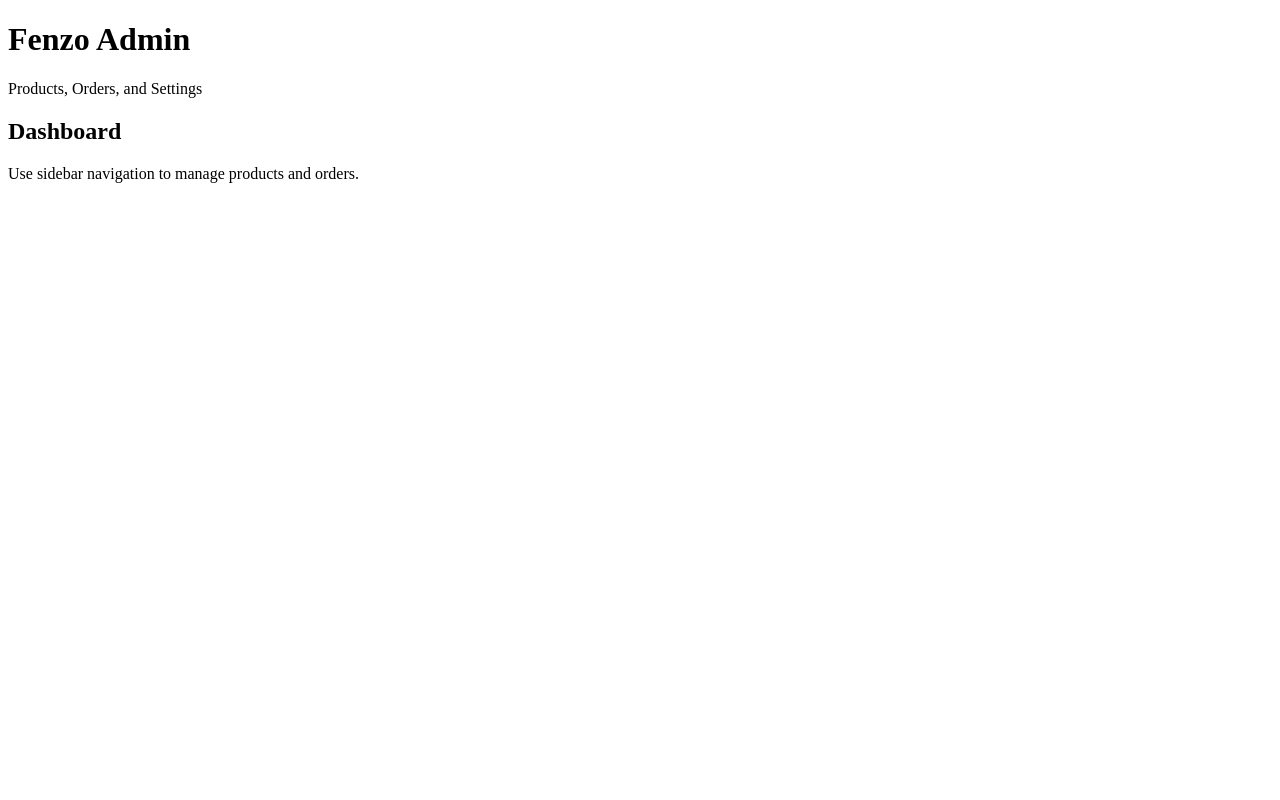
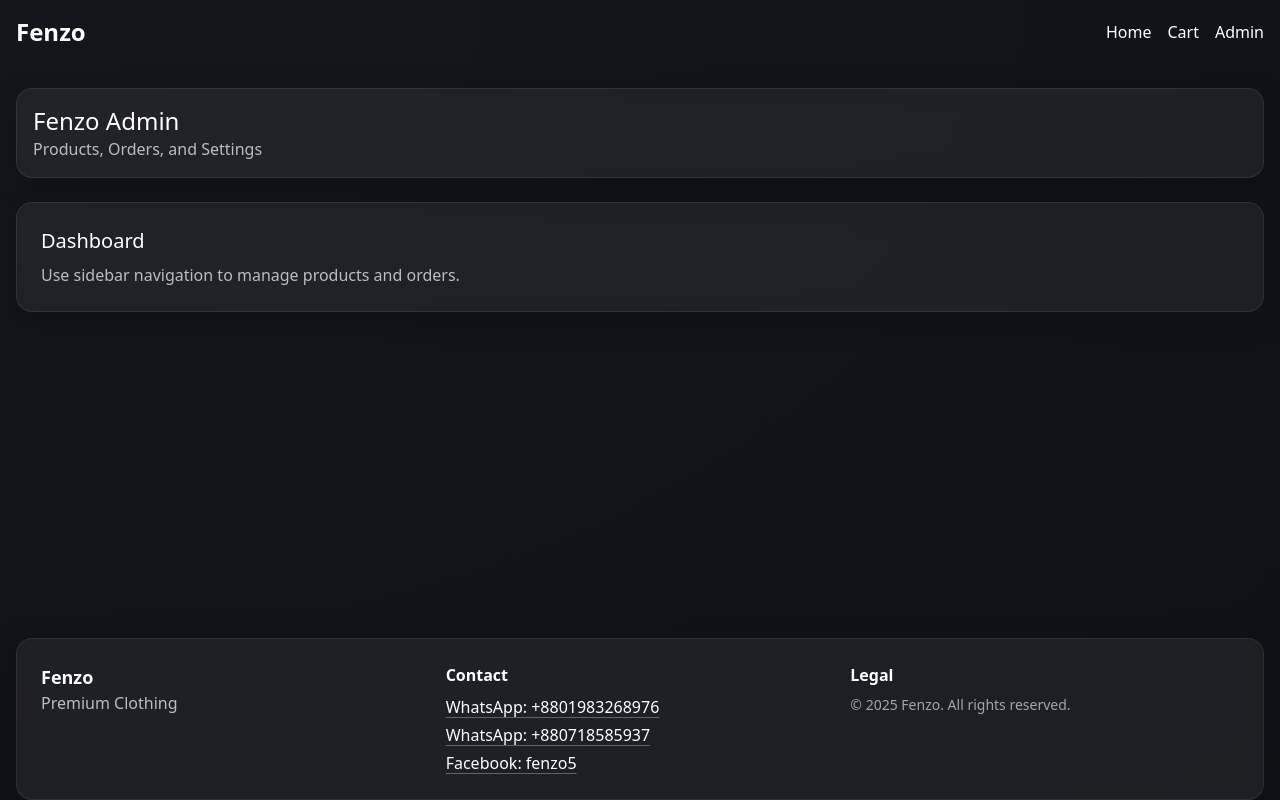
Before and after one commit to arafathosen28/Fenzo, a Next.js app: page /admin in a window 1280 px wide. Built offline with nearby package versions, Linux system fonts and the light colour scheme.

Commit message:
Add files via upload

```diff
--- /dev/null
+++ b/app/globals.css
@@ -0,0 +1,33 @@
+@tailwind base;
+@tailwind components;
+@tailwind utilities;
+
+:root {
+  --bg-start: #14161c;
+  --bg-end: #0f1116;
+}
+
+html, body {
+  height: 100%;
+  color-scheme: dark;
+}
+
+body {
+  @apply text-white;
+  background: radial-gradient(ellipse at top left, var(--bg-start), var(--bg-end));
+}
+
+.glass {
+  backdrop-filter: blur(8px);
+  background: rgba(255, 255, 255, 0.06);
+  border: 1px solid rgba(255, 255, 255, 0.08);
+  box-shadow: 0 8px 30px rgba(0, 0, 0, 0.25);
+}
+
+.btn-glass {
+  @apply rounded-full border border-white/20 bg-white/10 backdrop-blur-sm px-5 py-2 transition-all duration-300 hover:-translate-y-0.5 hover:bg-white/20;
+}
+
+.link {
+  @apply underline decoration-white/30 underline-offset-4 hover:decoration-accent;
+}
--- /dev/null
+++ b/app/layout.tsx
@@ -0,0 +1,29 @@
+import type { Metadata } from 'next'
+import './globals.css'
+import { Navbar } from '@/components/Navbar'
+import { Footer } from '@/components/Footer'
+import Providers from '@/components/Providers'
+
+export const metadata: Metadata = {
+  title: 'Fenzo — Premium Clothing',
+  description: 'Fenzo — premium glassy fashion storefront.',
+  icons: [{ rel: 'icon', url: '/favicon.ico' }],
+}
+
+export default function RootLayout({ children }: { children: React.ReactNode }) {
+  return (
+    <html lang="en">
+      <body>
+        <Providers>
+          <div className="min-h-screen flex flex-col">
+            <Navbar />
+            <main className="flex-1 container mx-auto px-4 py-6">
+              {children}
+            </main>
+            <Footer />
+          </div>
+        </Providers>
+      </body>
+    </html>
+  )
+}
--- /dev/null
+++ b/app/page.tsx
@@ -0,0 +1,43 @@
+'use client'
+import Image from 'next/image'
+import Link from 'next/link'
+import { useQuery } from '@tanstack/react-query'
+import { getFeaturedProducts } from '@/lib/utils'
+import { ProductCard } from '@/components/ProductCard'
+
+export default function HomePage() {
+  const { data, isLoading } = useQuery({
+    queryKey: ['featured'],
+    queryFn: getFeaturedProducts
+  })
+
+  return (
+    <div>
+      <section className="glass rounded-2xl p-6 mb-8">
+        <h1 className="text-3xl font-semibold">Fenzo — প্রিমিয়াম কালেকশন</h1>
+        <p className="text-white/70 mt-2">গ্লাসি লুক, এ্যালিগ্যান্ট স্টাইল।</p>
+        <div className="mt-4 flex gap-3">
+          <Link href="#catalog" className="btn-glass">Browse Now</Link>
+          <Link href="/cart" className="btn-glass">কার্ট দেখুন</Link>
+        </div>
+      </section>
+
+      <section id="catalog">
+        <h2 className="text-2xl mb-4">Featured Products</h2>
+        {isLoading ? (
+          <div className="grid grid-cols-2 md:grid-cols-3 lg:grid-cols-4 gap-4">
+            {Array.from({ length: 8 }).map((_, i) => (
+              <div key={i} className="glass rounded-2xl h-72 animate-pulse" />
+            ))}
+          </div>
+        ) : (
+          <div className="grid grid-cols-2 md:grid-cols-3 lg:grid-cols-4 gap-4">
+            {data?.map((p) => (
+              <ProductCard key={p.id} product={p} />
+            ))}
+          </div>
+        )}
+      </section>
+    </div>
+  )
+}
```
